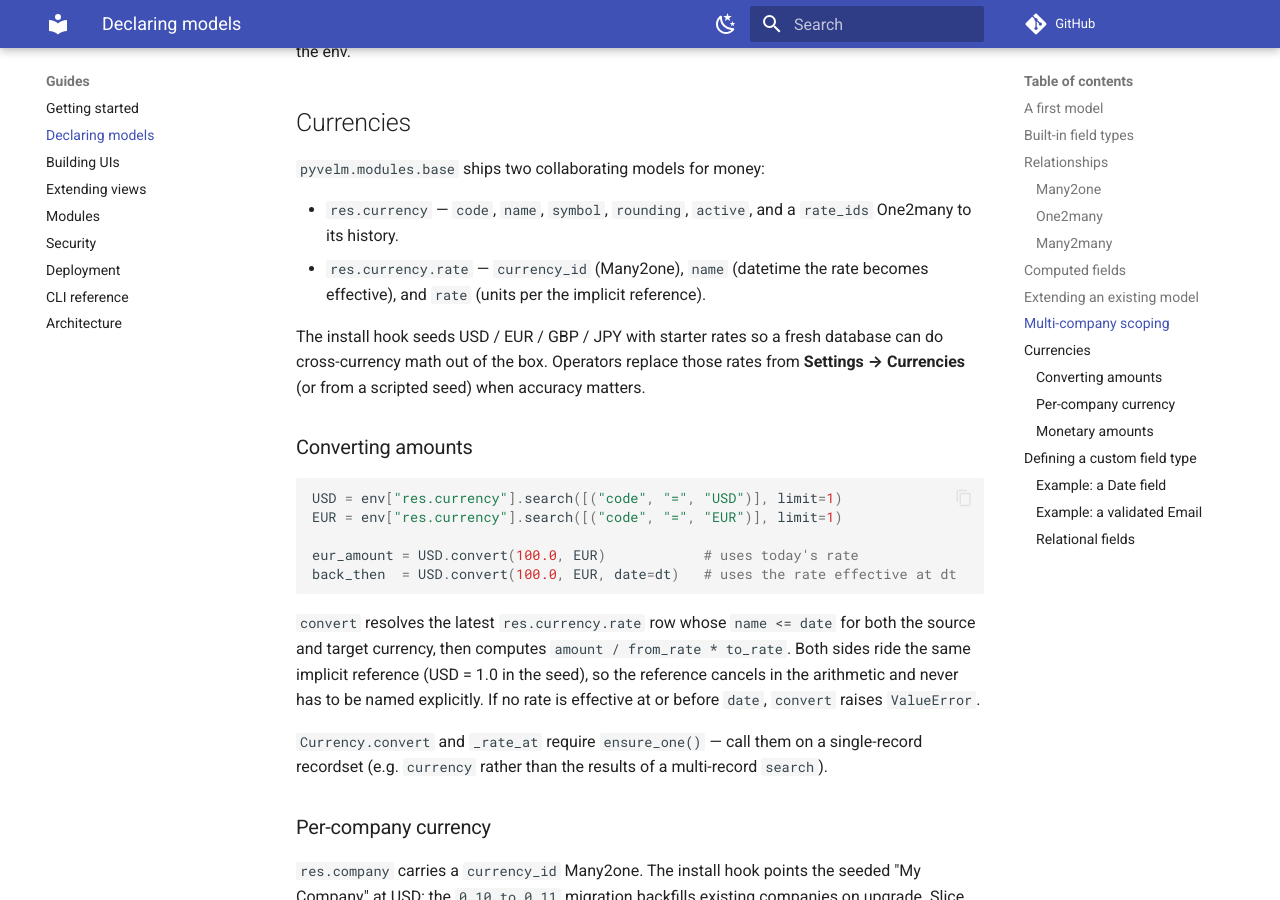
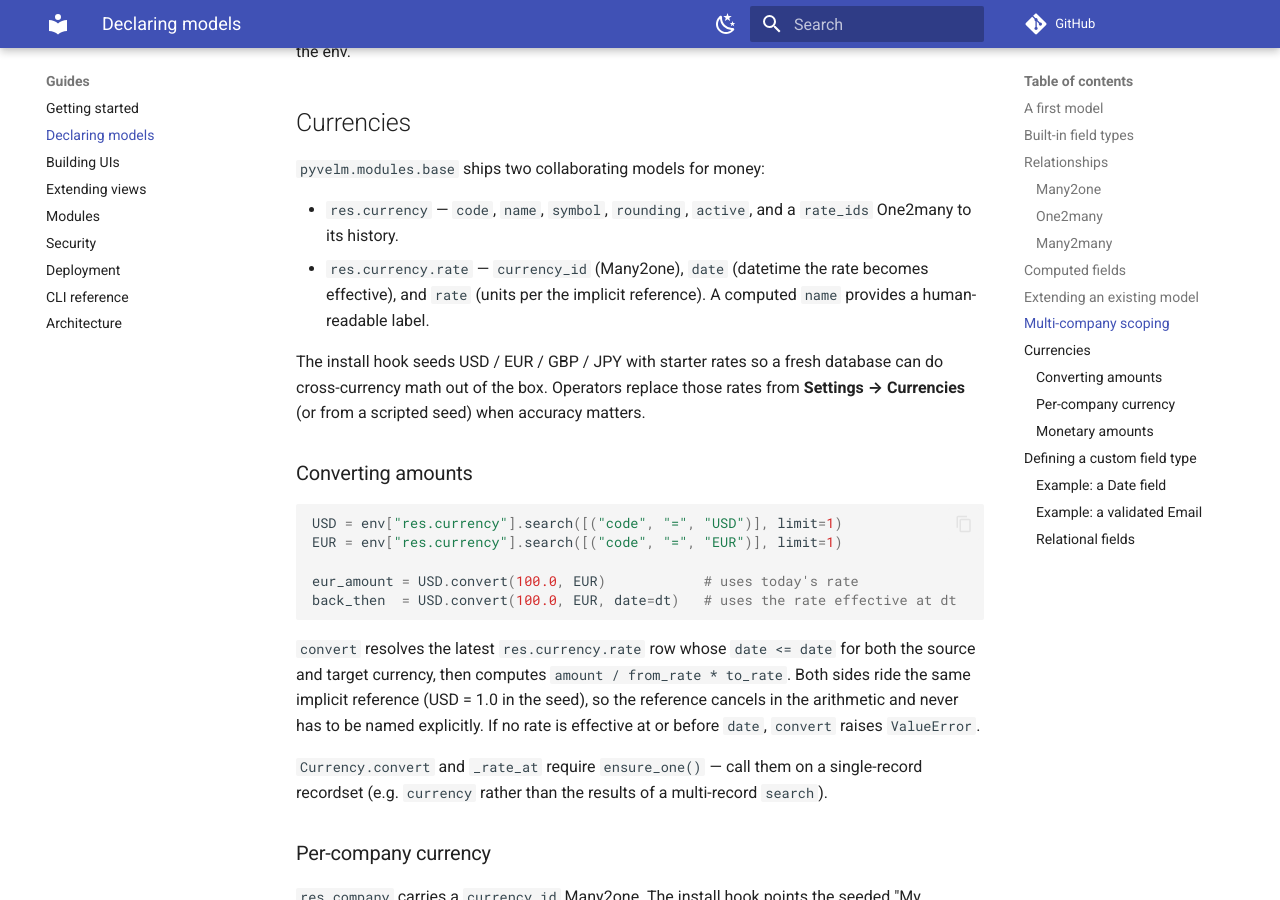
Before and after one commit to coolsam726/pyvelm, an MkDocs documentation site: the page built from docs/models.md, in a window 1280 px wide and 900 px high, scrolled down 5039 px. Built offline with MkDocs 1.6.1 and Material for MkDocs 9.7.7, drawn with Linux system fonts in a browser that asks for light colours; comment, search, counter and statistics services are not loaded.

Commit message:
docs: res.currency.rate effective date is 'date', not 'name'

````diff
--- a/docs/models.md
+++ b/docs/models.md
@@ -244,8 +244,9 @@ the env.
 
 - `res.currency` — `code`, `name`, `symbol`, `rounding`, `active`, and a
   `rate_ids` One2many to its history.
-- `res.currency.rate` — `currency_id` (Many2one), `name` (datetime the
+- `res.currency.rate` — `currency_id` (Many2one), `date` (datetime the
   rate becomes effective), and `rate` (units per the implicit reference).
+  A computed `name` provides a human-readable label.
 
 The install hook seeds USD / EUR / GBP / JPY with starter rates so a
 fresh database can do cross-currency math out of the box. Operators
@@ -262,7 +263,7 @@ eur_amount = USD.convert(100.0, EUR)            # uses today's rate
 back_then  = USD.convert(100.0, EUR, date=dt)   # uses the rate effective at dt
 ```
 
-`convert` resolves the latest `res.currency.rate` row whose `name <=
+`convert` resolves the latest `res.currency.rate` row whose `date <=
 date` for both the source and target currency, then computes
 `amount / from_rate * to_rate`. Both sides ride the same implicit
 reference (USD = 1.0 in the seed), so the reference cancels in the
````
